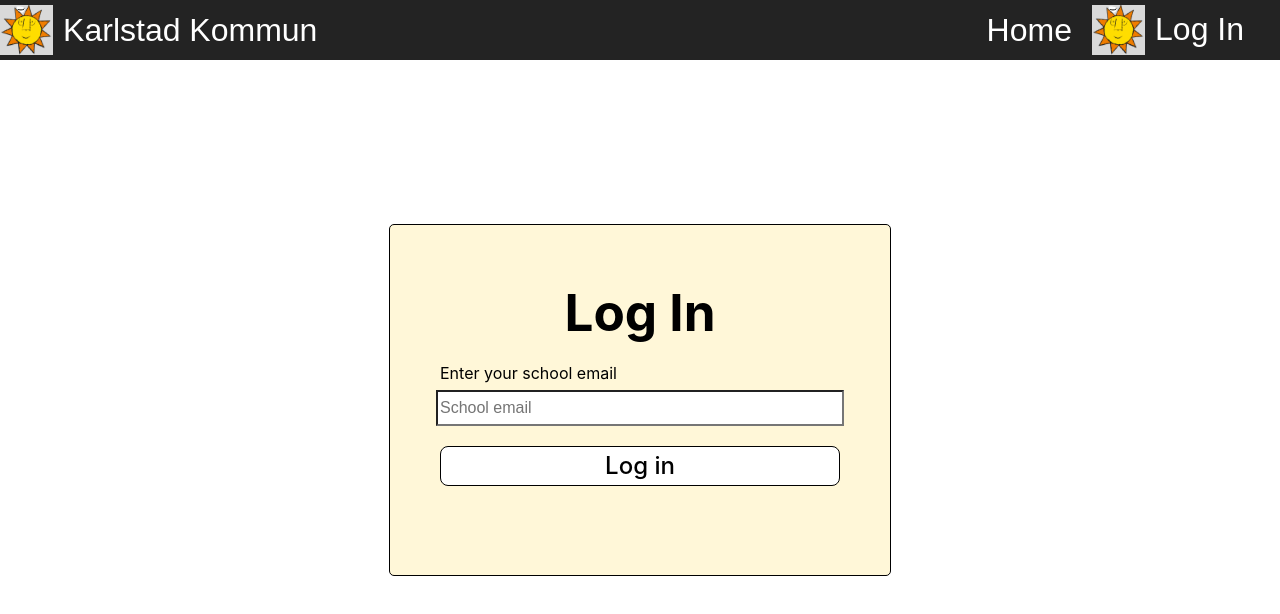
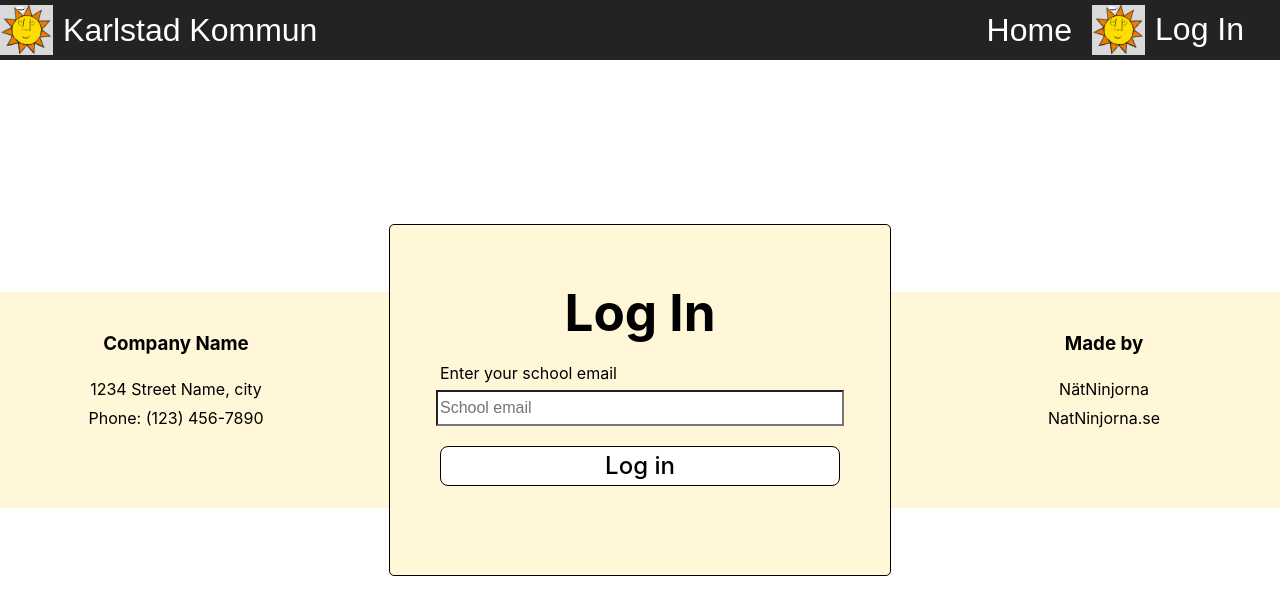
Before and after one commit to FataneKorkadbona/SAG-Frontend, a React (Vite) app: page /login in a window 1280 px wide. Shown: the top 614 px of the page. Built offline with nearby package versions, Linux system fonts and the light colour scheme.

Commit message:
almost a working Footer
Does not work on Home cus of the position: fixed; and stuff on there

```diff
--- a/src/App.scss
+++ b/src/App.scss
@@ -81,3 +81,37 @@
     display: none;
   }
 }
+
+.footer {
+  display: flex;
+  flex-direction: column;
+  align-items: center;
+  background-color: #FFF7D7;
+  color: #000;
+  padding: 20px 0;
+  text-align: center;
+
+  .footer__container {
+    display: flex;
+    flex-direction: row;
+    justify-content: space-evenly;
+    width: 100%;
+    margin: 0 auto;
+    gap: 10%;
+
+    .footer__left {
+      width: 25%;
+    }
+    .footer__middle {
+      width: 25%;
+    }
+    .footer__right {
+      width: 25%;
+    }
+  }
+
+  p {
+    margin: 5px;
+    font-size: 16px;
+  }
+}
--- a/src/App.tsx
+++ b/src/App.tsx
@@ -1,5 +1,6 @@
 import Router from './router.tsx'
 import NavBar from "./NavBar.tsx";
+import Footer from "./Footer.tsx";
 
 import './App.scss'
 
@@ -9,6 +10,7 @@ function App() {
         <>
             <NavBar/>
             <Router/>
+            <Footer/>
         </>
     )
 }
--- /dev/null
+++ b/src/Footer.tsx
@@ -0,0 +1,31 @@
+import React from 'react';
+import './App.scss';
+
+const Footer: React.FC = () => {
+    const date = new Date();
+    const year = date.getFullYear();
+
+    return (
+        <footer className="footer">
+            <div className="footer__container">
+                <div className="footer__left">
+                    <h3>Company Name</h3>
+                    <p>1234 Street Name, city</p>
+                    <p>Phone: (123) 456-7890</p>
+                </div>
+                <div className="footer__middle">
+                    <h3>In charge of suggestions</h3>
+                    <p>names and contact info of the people in charge of accepting and denying the suggestions</p>
+                </div>
+                <div className="footer__right">
+                    <h3>Made by</h3>
+                    <p>NätNinjorna</p>
+                    <p>NatNinjorna.se</p>
+                </div>
+            </div>
+            <p>&copy; {year} Your Company. All rights reserved.</p>
+        </footer>
+    );
+};
+
+export default Footer;
--- a/src/pages/categories.ts
+++ b/src/pages/categories.ts
@@ -1,8 +1,20 @@
 // src/categories.ts
 export const categories = [
-    'category1',
-    'category2',
-    'category3',
-    'category4',
-    'category5'
+    'Mat',
+    'Kläder',
+    'Underhållning',
+    'Hälsa',
+    'Teknik',
+    'Skola',
+    'Klassrummet',
+    'Godis',
+    'Fika',
+    'Film',
+    'Musik',
+    'Böcker',
+    'Spel',
+    'Sport',
+    'Musik',
+    'Musikal',
+    'Teater'
 ];
--- a/src/pages/homepage/home.module.scss
+++ b/src/pages/homepage/home.module.scss
@@ -250,6 +250,8 @@ p {
   top: 80px; /* Adjust this value to move it below info__categories */
   left: 0; /* Adjust as needed */
   background-color: #FFF7D7;
+
+  padding-bottom: 50px;
 
   h2 {
     margin-bottom: 0;
```
